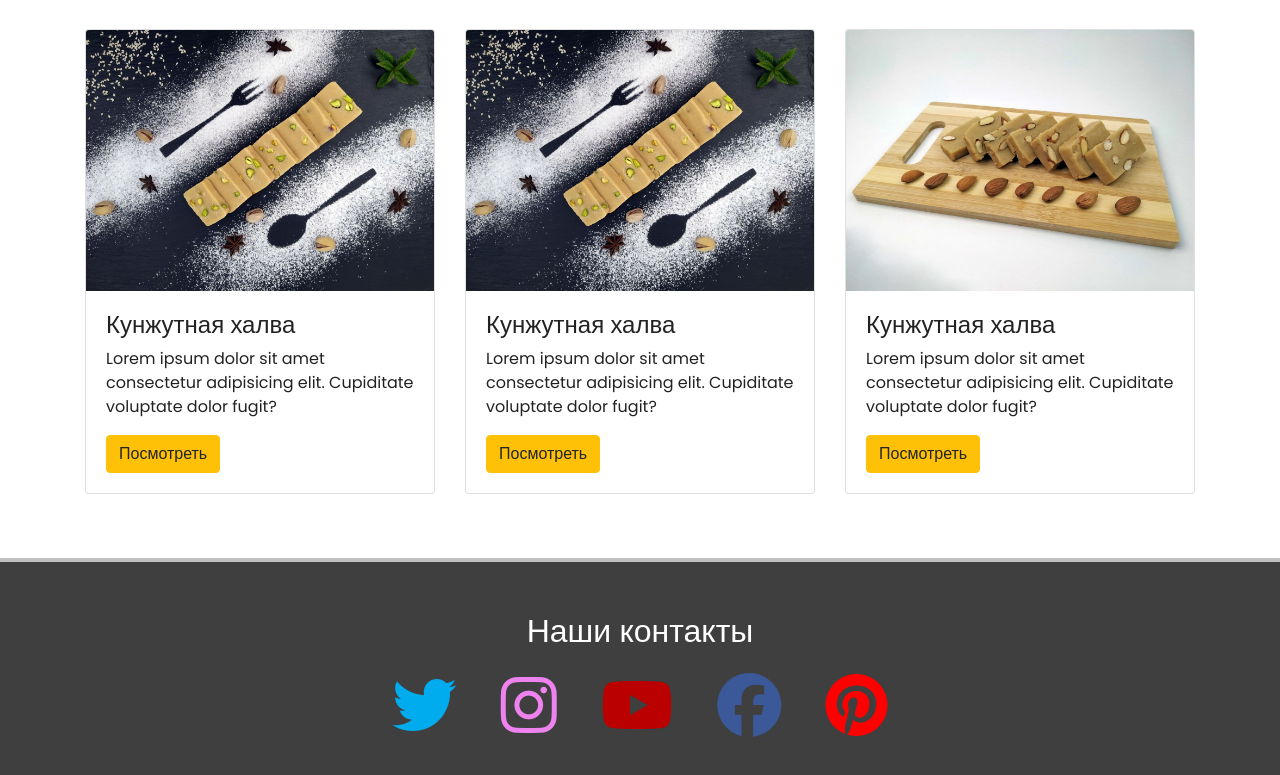
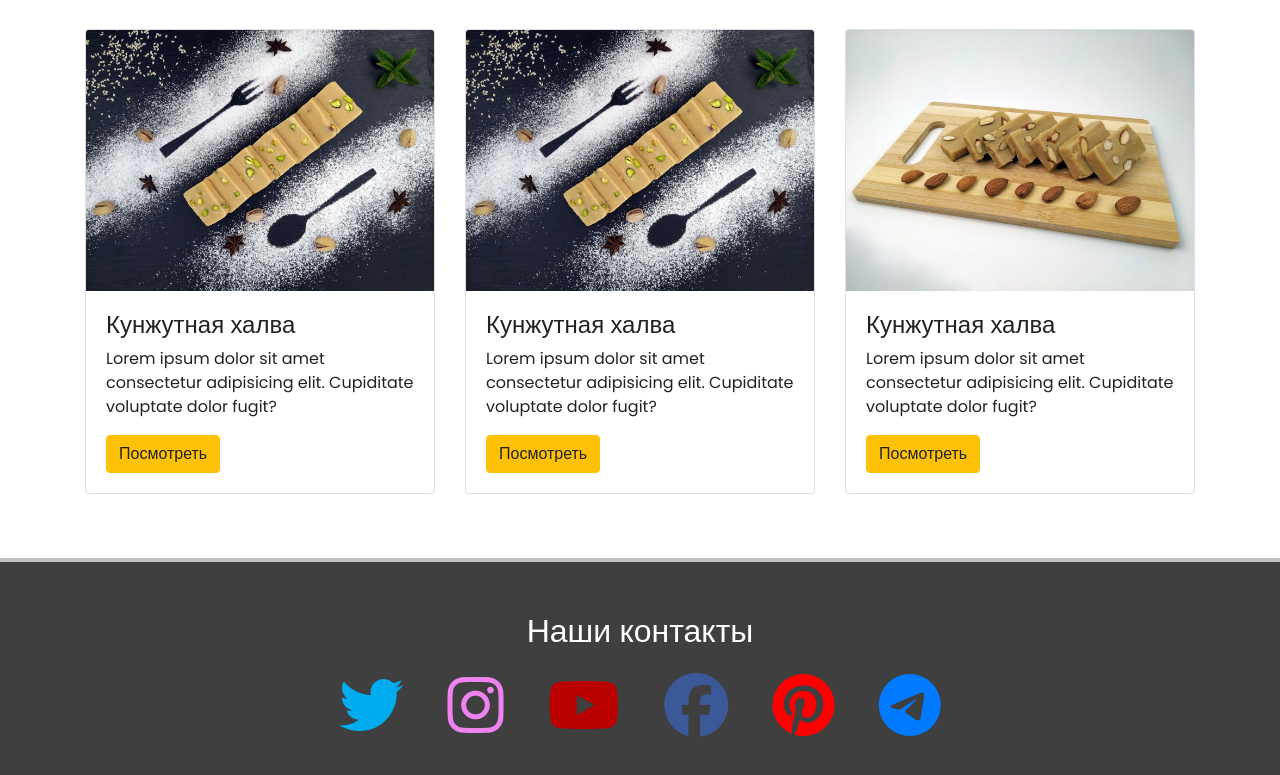
Before and after one commit to jaroslavo4ka/halva, a plain HTML site: page index.html in a window 1280 px wide. Shown: the part 2810-3585 px from the top of the page. Drawn offline with nearby package versions, Linux system fonts and the light colour scheme.

Commit message:
add new link

```diff
--- a/index.html
+++ b/index.html
@@ -220,6 +220,7 @@
                     <a href="#"><i class="fab fa-youtube"></i></a>
                     <a href="#"><i class="fab fa-facebook"></i></a>
                     <a href="#"><i class="fab fa-pinterest"></i></a>
+                    <a href="#"><i class="fab fa-telegram"></i></a>
                 </div>
             </div>
         </div>
```
